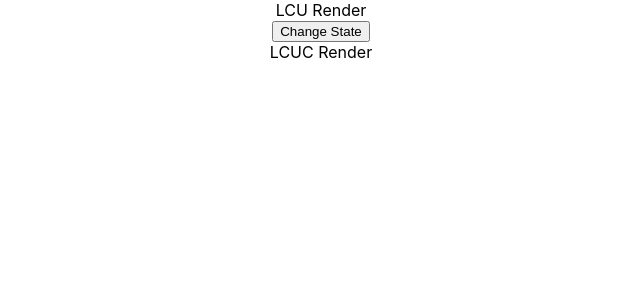
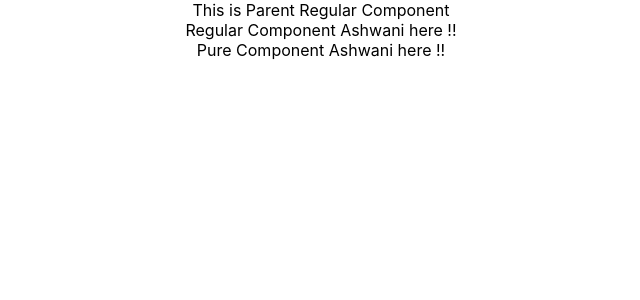
Before and after one commit to tiwari-ashwani/reactjs-aws, a React (Create React App) app: page / in a window 1280 px wide. Shown: the top 300 px of the page, without its empty margins (319-959 px from the left). Built offline with nearby package versions, Linux system fonts and the light colour scheme.

Commit message:
Pure and Regular Comp changes

```diff
--- a/src/App.js
+++ b/src/App.js
@@ -17,14 +17,16 @@ import InlineStyling from './components/InlineStyling';
 import './appStyles.css';
 import styles from './appStyles.module.css';
 import Form from './components/Form'
-import LifecycleUpdating from './components/LifecycleUpdating';
+import ParentComp from './components/ParentComp';
 
 class App extends Component{
   render(){
     return (
       <div className='App'>
+        <ParentComp />
+        {/* <FragmentDemo /> */}
         {/* <LifecycleMounting /><br /> */}
-        <LifecycleUpdating /><br />
+        {/* <LifecycleUpdating /><br /> */}
         {/* <Form /> */}
       </div>
     )
--- /dev/null
+++ b/src/components/ParentComp.js
@@ -0,0 +1,32 @@
+import React, { Component, PureComponent } from 'react'
+import RegularComp from './RegularComp'
+import PureComp from './PureComp'
+
+class ParentComp extends Component {
+    constructor(props) {
+        super(props)
+        this.state = {
+            name: 'Ashwani there !!'
+        }
+    }
+
+    componentDidMount() {
+        setInterval(() => {
+            this.setState({
+                name: 'Ashwani here !!'
+            })
+        }, 2000)
+    }
+
+    render() {
+        return (
+            <div>
+                This is Parent Regular Component
+                <RegularComp name={this.state.name} />
+                <PureComp name={this.state.name} />
+            </div>
+        )
+    }
+}
+
+export default ParentComp
--- /dev/null
+++ b/src/components/PureComp.js
@@ -0,0 +1,13 @@
+import React, { PureComponent } from 'react'
+
+class PureComp extends PureComponent {
+    render() {
+        return (
+            <div>
+                Pure Component {this.props.name}
+            </div>
+        )
+    }
+}
+
+export default PureComp
--- /dev/null
+++ b/src/components/RegularComp.js
@@ -0,0 +1,13 @@
+import React, { Component } from 'react'
+
+class RegularComp extends Component {
+    render() {
+        return (
+            <div>
+                Regular Component {this.props.name}
+            </div>
+        )
+    }
+}
+
+export default RegularComp
```
Also changed, not shown: src/components/Columns.js (added, +12 -0 lines), src/components/FragmentDemo.js (added, +14 -0 lines), src/components/Table.js (added, +16 -0 lines).
